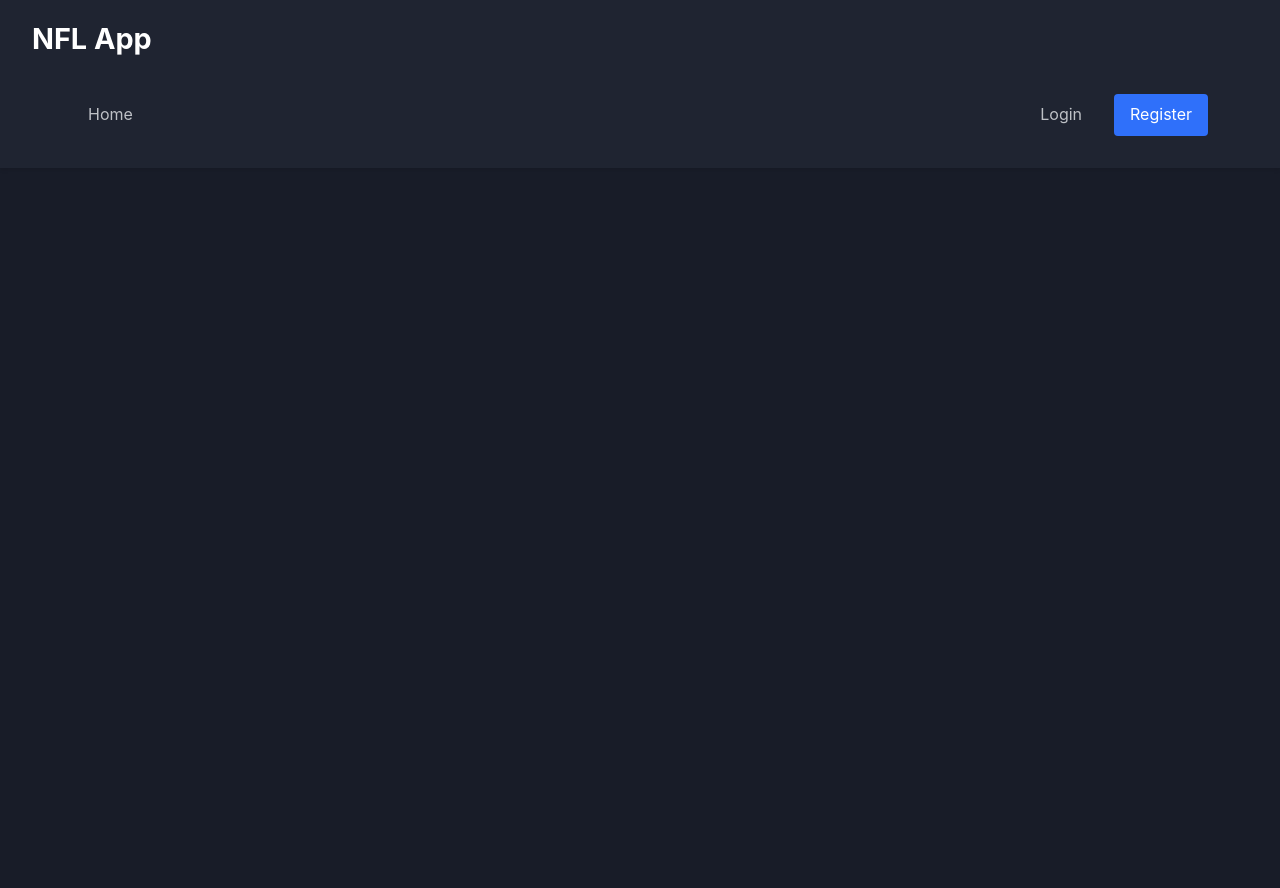
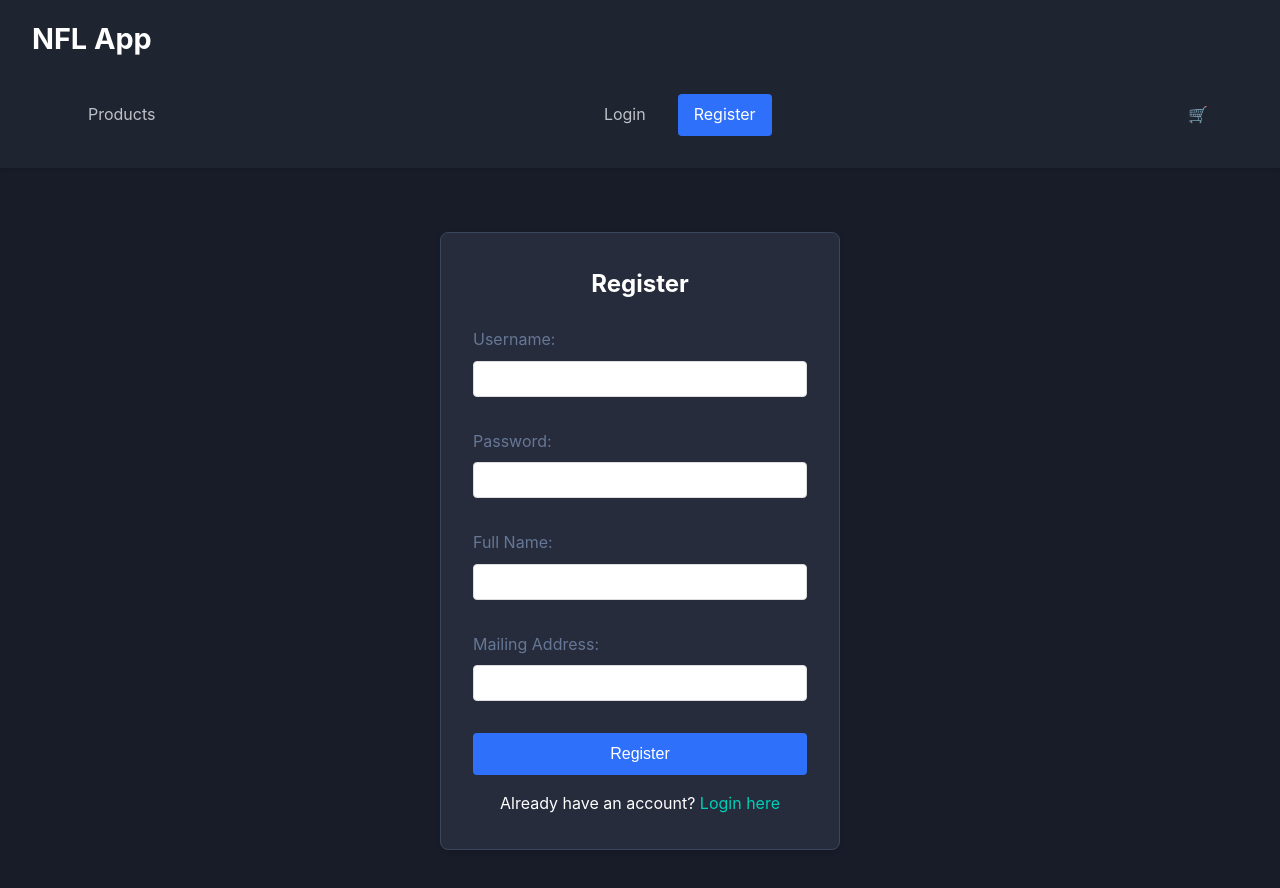
Before and after one commit to JennMilano/FinalProject, a React (Vite) app: page /register in a window 1280 px wide. Shown: the top 888 px of the page. Before the commit the page ends 800 px from the top, so only its background shows below. Built offline with nearby package versions, Linux system fonts and the light colour scheme.

Commit message:
more styling and register page

```diff
--- a/src/App.jsx
+++ b/src/App.jsx
@@ -6,9 +6,9 @@ import SingleProduct from './components/SingleProduct'
 import Login from './components/login'
 import Navigation from './components/Navigation'
 import { useSelector } from 'react-redux'
-import { selectToken } from './redux/userSlice'
+import { selectToken } from './redux/authSlice'
 import Cart from './components/Cart'
-//import Register from './components/Register'
+import Register from './components/Register'
 import CreateProduct from './components/CreateProduct'
 
 function App() {
@@ -17,8 +17,8 @@ function App() {
   return (
     <Router>
       <div className="app">
-        <header>
-          <h1>NFL App</h1>
+        <header className="app-header">
+          <h1 className="app-title">NFL App</h1>
           <Navigation />
         </header>
 
@@ -29,7 +29,7 @@ function App() {
             <Route path="/products/:id" element={<SingleProduct />} />
             <Route path="/cart" element={<Cart />} />
             <Route path="/login" element={<Login />} />
-
+            <Route path="/register" element={<Register />} />
             <Route path="/create-product" element={<CreateProduct />} />
           </Routes>
         </main>
--- a/src/components/Navigation.jsx
+++ b/src/components/Navigation.jsx
@@ -1,13 +1,14 @@
 import { Link, useNavigate } from 'react-router-dom';
 import { useSelector, useDispatch } from 'react-redux';
-import { selectToken } from '../redux/userSlice';
-import { logout } from '../redux/userSlice';
+import { selectToken, logout, getCart } from '../redux/userSlice';
 import './Navigation.css';
 
 function Navigation() {
     const token = useSelector(selectToken);
     const dispatch = useDispatch();
     const navigate = useNavigate();
+    const cart = useSelector(getCart);
+    const cartItemCount = cart ? cart.reduce((total, item) => total + (item.quantity || 1), 0) : 0;
 
     const handleLogout = () => {
         dispatch(logout());
@@ -18,7 +19,7 @@ function Navigation() {
         <nav className="navigation">
             <div className="nav-content">
                 <div className="nav-left">
-                    <Link to="/" className="nav-link">Home</Link>
+                    <Link to="/products" className="nav-link">Products</Link>
                 </div>
 
                 <div className="nav-right">
@@ -41,6 +42,15 @@ function Navigation() {
                         </>
                     )}
                 </div>
+
+                <div className="nav-cart">
+                    <Link to="/cart" className="cart-link">
+                        <span className="cart-icon">🛒</span>
+                        {cartItemCount > 0 && (
+                            <span className="cart-count">{cartItemCount}</span>
+                        )}
+                    </Link>
+                </div>
             </div>
         </nav>
     );
--- /dev/null
+++ b/src/components/Register.jsx
@@ -0,0 +1,121 @@
+import React, { useState } from 'react';
+import { useCreateUserMutation } from '../api/API';
+import { useNavigate } from 'react-router-dom';
+import { Link } from 'react-router-dom';
+import { useDispatch } from 'react-redux';
+import { setCredentials, setError } from '../redux/authSlice';
+import './Login.css';
+
+const Register = () => {
+    const [formData, setFormData] = useState({
+        username: '',
+        password: '',
+        name: '',
+        mailing_address: ''
+    });
+    const [error, setError] = useState(null);
+    const navigate = useNavigate();
+    const dispatch = useDispatch();
+
+    const [createUser, { isLoading }] = useCreateUserMutation();
+
+    const handleChange = (e) => {
+        const { name, value } = e.target;
+        setFormData(prev => ({
+            ...prev,
+            [name]: value
+        }));
+    };
+
+    const handleSubmit = async (e) => {
+        e.preventDefault();
+        setError(null);
+
+        try {
+            const result = await createUser(formData).unwrap();
+
+            if (result.token) {
+                // Dispatch setCredentials action to Redux
+                dispatch(setCredentials({
+                    token: result.token,
+                    user: result.user
+                }));
+
+                // Navigate to products page
+                navigate('/products');
+            } else {
+                dispatch(setError('Registration failed: No token received'));
+            }
+        } catch (err) {
+            console.error('Registration error:', err);
+            dispatch(setError(err.data?.message || 'Failed to register. Please try again.'));
+        }
+    };
+
+    if (isLoading) {
+        return (
+            <section className="login-container">
+                <h2>Loading...</h2>
+            </section>
+        );
+    }
+
+    return (
+        <section className="login-container">
+            <h2>Register</h2>
+            {error && <p className="error-message">{error}</p>}
+            <form onSubmit={handleSubmit}>
+                <div className="form-group">
+                    <label htmlFor="username">Username:</label>
+                    <input
+                        type="text"
+                        id="username"
+                        name="username"
+                        value={formData.username}
+                        onChange={handleChange}
+                        required
+                    />
+                </div>
+                <div className="form-group">
+                    <label htmlFor="password">Password:</label>
+                    <input
+                        type="password"
+                        id="password"
+                        name="password"
+                        value={formData.password}
+                        onChange={handleChange}
+                        required
+                    />
+                </div>
+                <div className="form-group">
+                    <label htmlFor="name">Full Name:</label>
+                    <input
+                        type="text"
+                        id="name"
+                        name="name"
+                        value={formData.name}
+                        onChange={handleChange}
+                        required
+                    />
+                </div>
+                <div className="form-group">
+                    <label htmlFor="mailing_address">Mailing Address:</label>
+                    <input
+                        type="text"
+                        id="mailing_address"
+                        name="mailing_address"
+                        value={formData.mailing_address}
+                        onChange={handleChange}
+                        required
+                    />
+                </div>
+                <button type="submit" className="login-button">Register</button>
+            </form>
+            <p>
+                Already have an account? <Link to="/login">Login here</Link>
+            </p>
+        </section>
+    );
+};
+
+export default Register;
--- a/src/components/login.jsx
+++ b/src/components/login.jsx
@@ -2,6 +2,8 @@ import React, { useState } from 'react';
 import { useLoginMutation } from '../api/API';
 import { useNavigate } from 'react-router-dom';
 import { Link } from 'react-router-dom';
+import { useDispatch } from 'react-redux';
+import { setCredentials, setError } from '../redux/authSlice';
 import './Login.css';
 
 const Login = () => {
@@ -9,22 +11,32 @@ const Login = () => {
     const [password, setPassword] = useState('');
     const [error, setError] = useState(null);
     const navigate = useNavigate();
+    const dispatch = useDispatch();
 
-    const [login, { isLoading }] = useLoginMutation();
+    const [loginMutation, { isLoading }] = useLoginMutation();
 
     const handleSubmit = async (e) => {
         e.preventDefault();
         setError(null);
 
         try {
-            const result = await login({ username, password }).unwrap();
+            const result = await loginMutation({ username, password }).unwrap();
 
             if (result.token) {
-                localStorage.setItem('token', result.token);
-                navigate('/');
+                // Dispatch setCredentials action to Redux
+                dispatch(setCredentials({
+                    token: result.token,
+                    user: result.user
+                }));
+
+                // Navigate to products page
+                navigate('/products');
+            } else {
+                dispatch(setError('Login failed: No token received'));
             }
         } catch (err) {
-            setError(err.data?.message || 'Failed to login. Please try again.');
+            console.error('Login error:', err);
+            dispatch(setError(err.data?.message || 'Failed to login. Please check your credentials and try again.'));
         }
     };
 
@@ -61,7 +73,7 @@ const Login = () => {
                         required
                     />
                 </div>
-                <button type="submit">Login</button>
+                <button type="submit" className="login-button">Login</button>
             </form>
             <p>
                 Don't have an account? <Link to="/register">Register here</Link>
--- /dev/null
+++ b/src/redux/authSlice.js
@@ -0,0 +1,48 @@
+import { createSlice } from '@reduxjs/toolkit';
+
+const initialState = {
+    token: localStorage.getItem('token') || null,
+    user: JSON.parse(localStorage.getItem('user')) || null,
+    isAuthenticated: !!localStorage.getItem('token'),
+    error: null
+};
+
+const authSlice = createSlice({
+    name: 'auth',
+    initialState,
+    reducers: {
+        setCredentials: (state, action) => {
+            const { token, user } = action.payload;
+            state.token = token;
+            state.user = user;
+            state.isAuthenticated = true;
+            state.error = null;
+            localStorage.setItem('token', token);
+            localStorage.setItem('user', JSON.stringify(user));
+        },
+        logout: (state) => {
+            state.token = null;
+            state.user = null;
+            state.isAuthenticated = false;
+            state.error = null;
+            localStorage.removeItem('token');
+            localStorage.removeItem('user');
+        },
+        setError: (state, action) => {
+            state.error = action.payload;
+        },
+        clearError: (state) => {
+            state.error = null;
+        }
+    }
+});
+
+export const { setCredentials, logout, setError, clearError } = authSlice.actions;
+
+// Selectors
+export const selectToken = (state) => state.auth.token;
+export const selectUser = (state) => state.auth.user;
+export const selectIsAuthenticated = (state) => state.auth.isAuthenticated;
+export const selectError = (state) => state.auth.error;
+
+export default authSlice.reducer;
--- a/src/redux/userSlice.js
+++ b/src/redux/userSlice.js
@@ -28,12 +28,27 @@ const userSlice = createSlice({
             state.cart = action.payload;
         },
         addToCart: (state, action) => {
-            state.cart.push(action.payload);
+            const existingItem = state.cart.find(item => item.id === action.payload.id);
+            if (existingItem) {
+                existingItem.quantity = (existingItem.quantity || 1) + 1;
+            } else {
+                state.cart.push({ ...action.payload, quantity: 1 });
+            }
         },
         removeFromCart: (state, action) => {
             state.cart = state.cart.filter(
                 (product) => product.id !== action.payload
             );
+        },
+        updateQuantity: (state, action) => {
+            const { id, quantity } = action.payload;
+            const item = state.cart.find(item => item.id === id);
+            if (item) {
+                item.quantity = quantity;
+                if (item.quantity <= 0) {
+                    state.cart = state.cart.filter(item => item.id !== id);
+                }
+            }
         },
         logout: (state) => {
             state.user = null;
@@ -56,6 +71,7 @@ export const {
     setCart,
     addToCart,
     removeFromCart,
+    updateQuantity,
     logout,
     login,
     setToken
--- a/src/store/store.js
+++ b/src/store/store.js
@@ -1,7 +1,7 @@
 import { configureStore } from "@reduxjs/toolkit";
 import { setupListeners } from "@reduxjs/toolkit/query";
 import { api } from "../api/API";
-import authReducer from "../redux/userSlice";
+import authReducer from "../redux/authSlice";
 import cartReducer from './cartSlice';
 
 export const store = configureStore({
```
Also changed, not shown: src/components/Cart.jsx (+29 -5 lines), src/components/Products.jsx (+5 -5 lines), src/components/SingleProduct.jsx (+7 -4 lines), src/index.css (+59 -13 lines).
